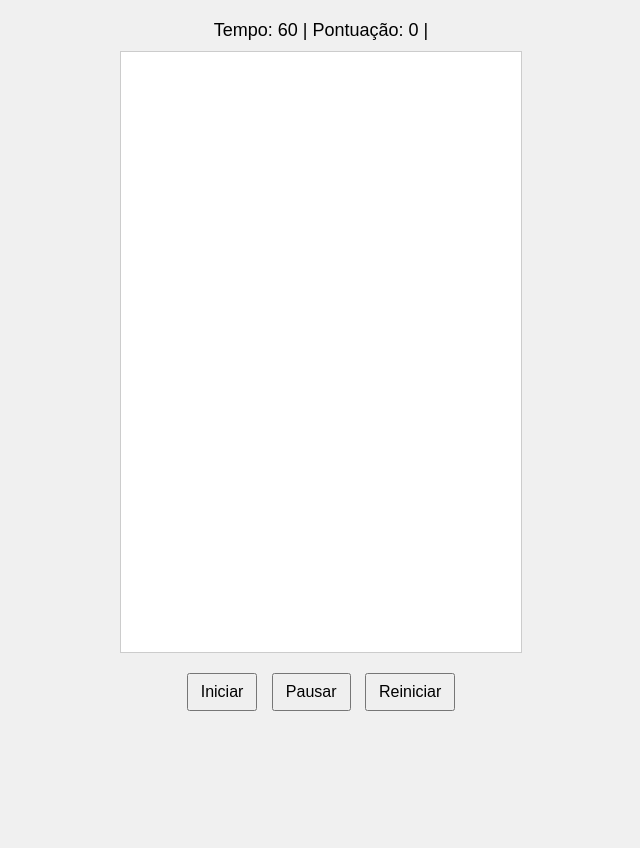
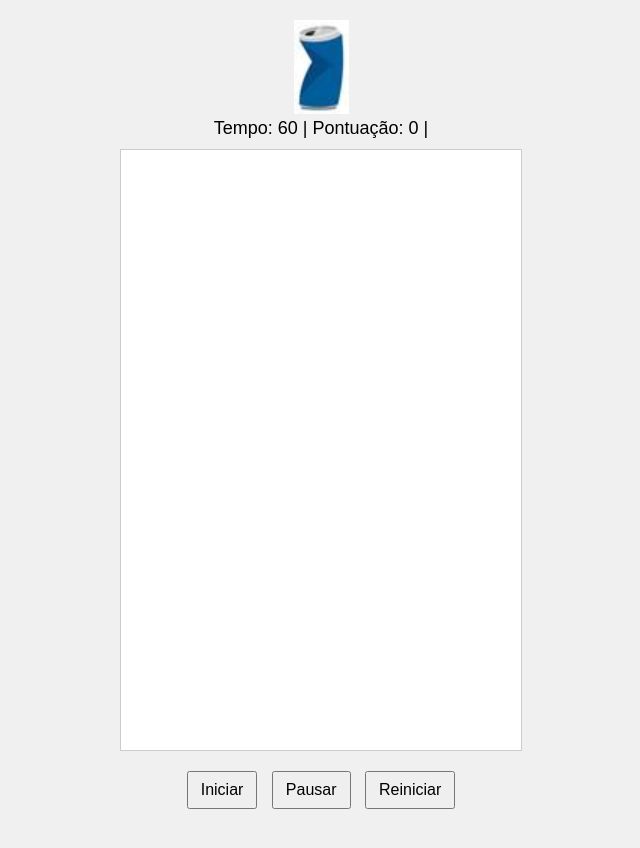
Before and after one commit to hizasouza/lixeira, a plain HTML site: page index.html in a window 1280 px wide. Shown: the whole page, without its empty margins (319-959 px from the left). Before the commit the page ends 800 px from the top, so only its background shows below. Drawn offline with Linux system fonts and the light colour scheme.

Commit message:
Update index.html

```diff
--- a/index.html
+++ b/index.html
@@ -8,6 +8,7 @@
   <link rel="scripthref" href="script.js">
 </head>
 <body>
+  <img src="lixo_metal_1.png" alt="Lixeira Metal">
   <div id="info">
     <span id="timer">Tempo: 60</span> |
     <span id="score">Pontuação: 0</span> |
```
